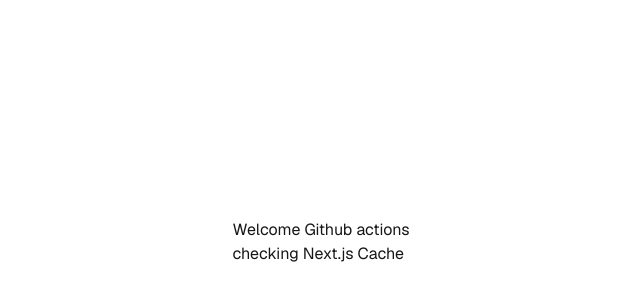
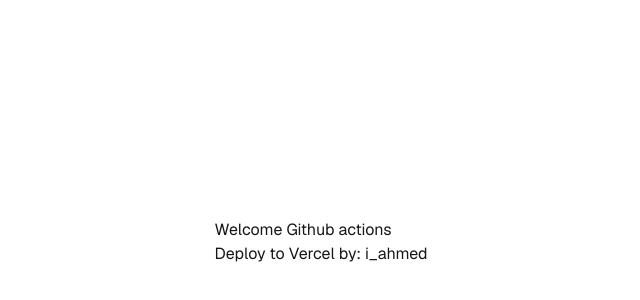
Before and after one commit to sajib999/github-actions-test, a Next.js app: page / in a window 1280 px wide. Shown: the part 158-458 px from the top of the page, without its empty margins (319-959 px from the left). Built offline with nearby package versions, Linux system fonts and the light colour scheme.

Commit message:
deploy to vercel first time

```diff
--- a/app/page.tsx
+++ b/app/page.tsx
@@ -6,7 +6,7 @@
           <h1>
             Welcome <span>Github actions</span>
           </h1>
-          <p>checking Next.js Cache</p>
+          <p>Deploy to Vercel by: i_ahmed</p>
         </div>
       </main>
     </div>
```
